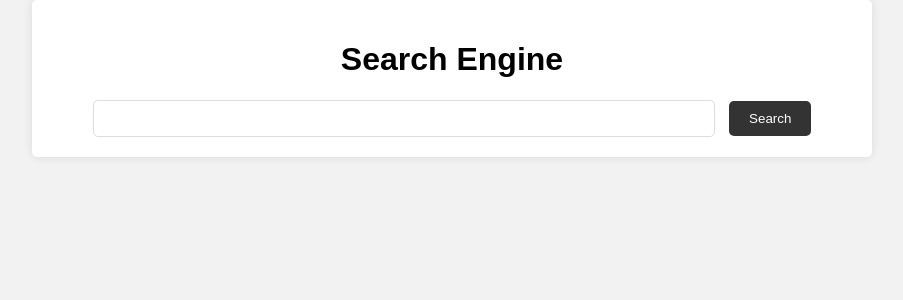
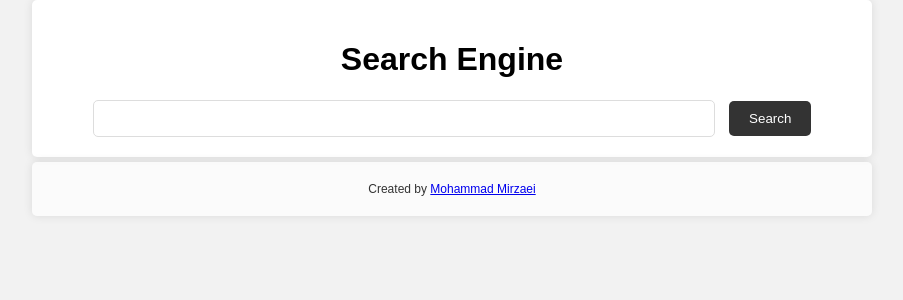
Before and after one commit to Moe131/Search_engine_web_app, a Flask app: page / in a window 1280 px wide. Shown: the top 300 px of the page, without its empty margins (188-1091 px from the left). Run offline with Flask 3, Linux system fonts and the light colour scheme.

Commit message:
footer added to main search page

```diff
--- a/static/style.css
+++ b/static/style.css
@@ -57,3 +57,15 @@ input[type="submit"]:hover {
     color: red;
     text-align: center;
 }
+
+footer {
+    max-width: 800px;
+    margin: 5px auto;
+    padding: 20px;
+    background-color: #ffffffb1;
+    border-radius: 5px;
+    box-shadow: 0 0 10px rgba(0, 0, 0, 0.1);
+    text-align: center;
+    font-size: 12px;
+    color: #333;
+}
--- a/templates/index.html
+++ b/templates/index.html
@@ -29,5 +29,8 @@
         </div>
         {%endif%}
     </div>
+    <footer>
+        <span>Created by </span><a href="https://www.linkedin.com/in/mohammad-mirzaei-bb79b0228/" >Mohammad Mirzaei</a>
+    </footer>
 </body>
 </html>
```
